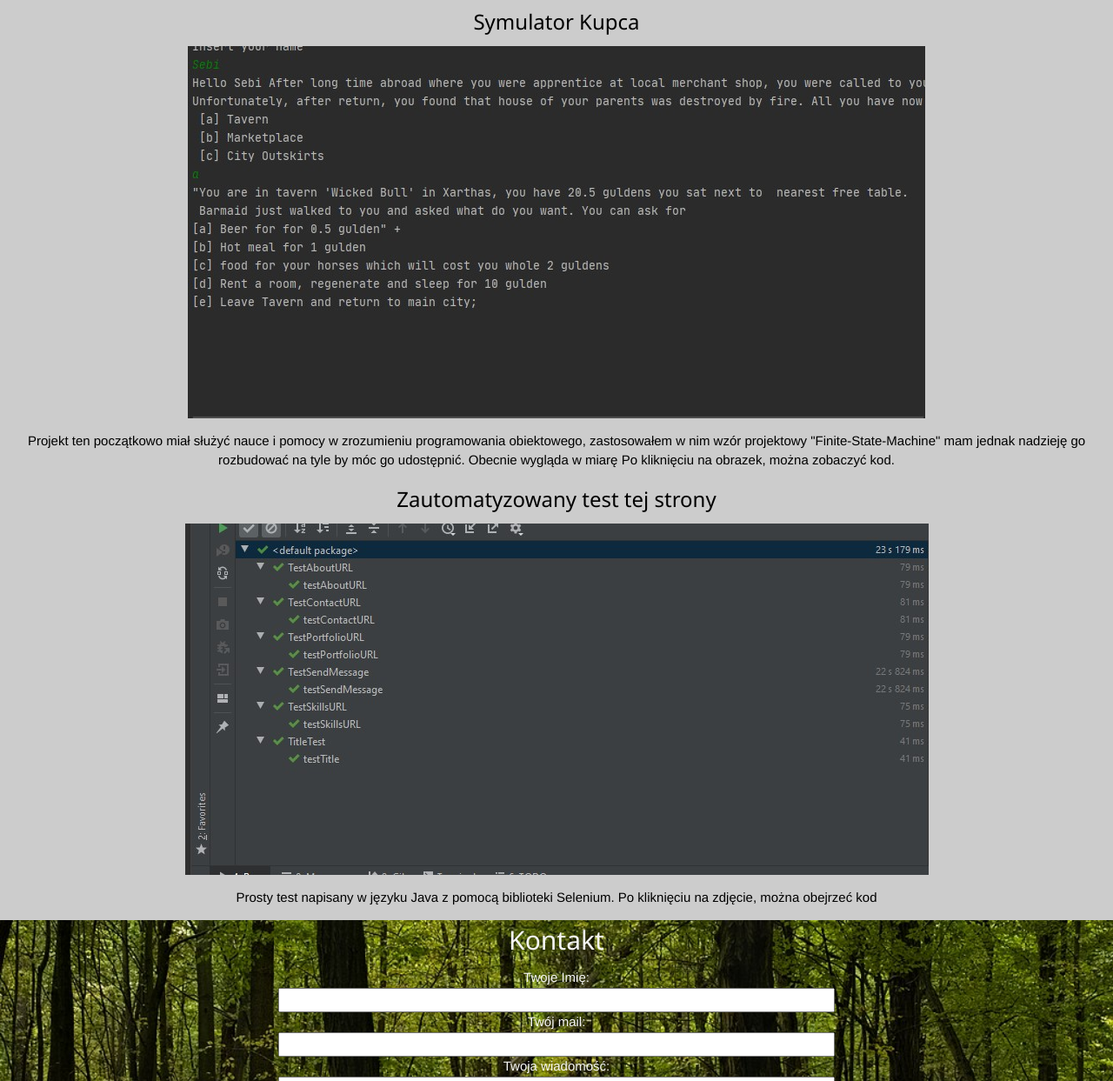
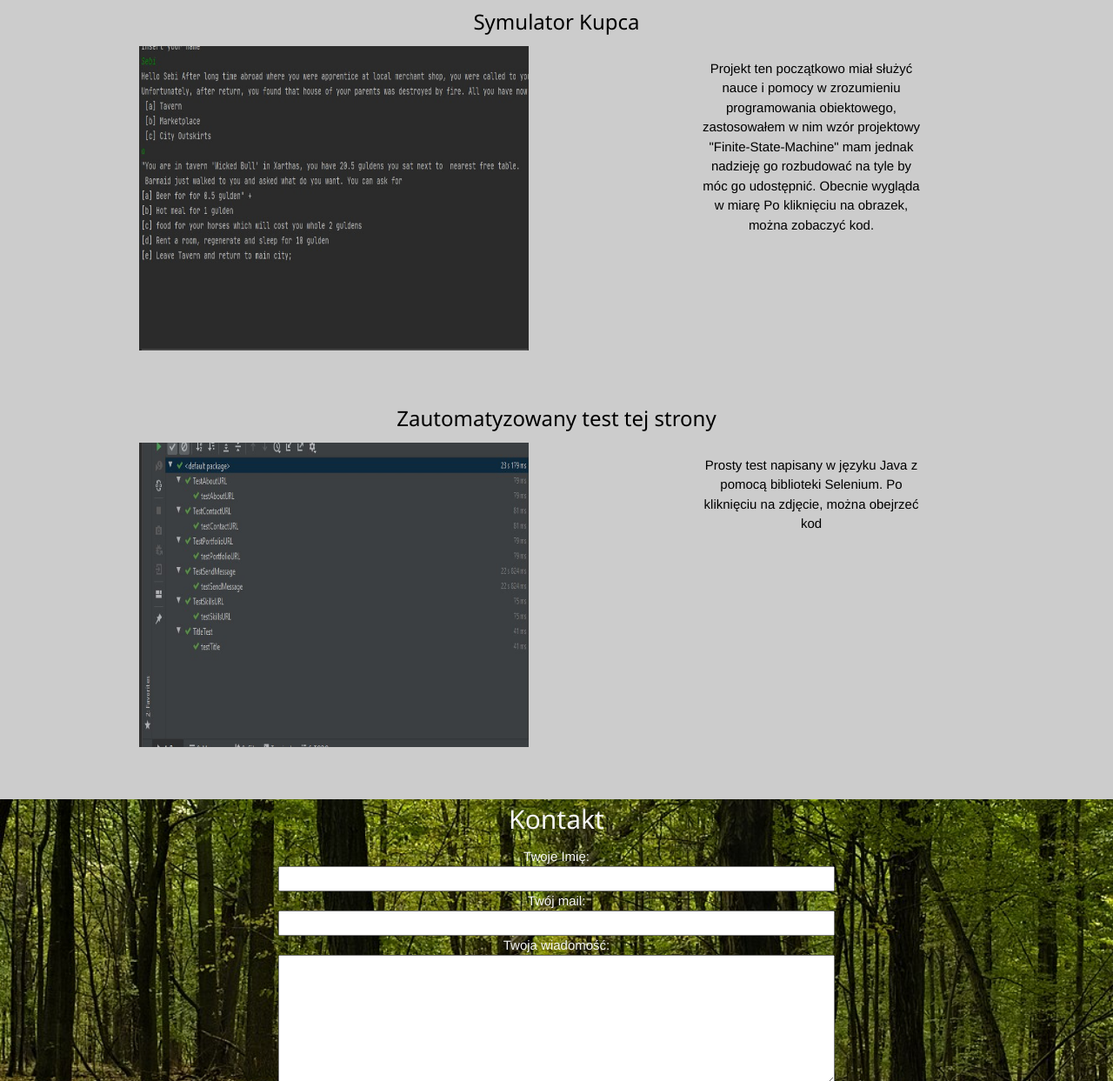
Before and after one commit to SebastianW1991/sebastianw1991.github.io, a plain HTML site: page index.html in a window 1280 px wide. Shown: the part 2067-3310 px from the top of the page at 87% size. Drawn offline with nearby package versions, Linux system fonts and the light colour scheme; a script that the page names is missing.

Commit message:
Update portfolio.css

```diff
--- a/portfolio.css
+++ b/portfolio.css
@@ -80,7 +80,60 @@ color:whitesmoke;
   margin-top: auto;
   width: auto;
  }
-
+ .imageMerchantSimContainerTitle{
+  text-align: center;
+}
+.imageMerchantSimContainer{
+  display: flex;
+  display: grid;
+  grid-template-rows: 50% 50%;
+  grid-column-gap: 5px
+}
+ .imageMerchantSim {
+  display: flex;
+  grid-area: auto;
+  height: 350px;
+  align-self: center;
+  margin-left: auto;
+  margin-right: auto;
+  margin-top: auto;
+  width: 70%;
+ }
+ .imageMerchantSimText {
+  display: block;
+  grid-area: auto;
+  height: 400px;
+  align-self: center;
+  margin-top: auto;
+  width: auto;
+ }
+ .imageTestTitle{
+  text-align: center;
+}
+.imageTestContainer{
+  display: flex;
+  display: grid;
+  grid-template-rows: 50% 50%;
+  grid-column-gap: 5px
+}
+ .imageMPortfolioTest {
+  display: flex;
+  grid-area: auto;
+  height: 350px;
+  align-self: center;
+  margin-left: auto;
+  margin-right: auto;
+  margin-top: auto;
+  width: 70%;
+ }
+ .imagePortfolioTestText {
+  display: block;
+  grid-area: auto;
+  height: 400px;
+  align-self: center;
+  margin-top: auto;
+  width: auto;
+ }
 .nameInput{
  width: 50%;
  margin-left: 25%;
@@ -196,7 +249,70 @@ body {
     grid-area: auto;
     height: 400px;
     align-self: right;
+    margin-left: 25%;
     margin-right: 25%;
     width: 40%;
    }
+
+   .imageMerchantSimContainer{
+    display: flex;
+    display: grid;
+    grid-template-columns: 50% 50%;
+    grid-template-rows: 50% 50%;
+    grid-column-gap: 5px
+
   }
+   .imageAppContainerTitle{
+    text-align: center;
+  }
+
+  .imageMerchantSim {
+    display: flex;
+    grid-area: auto;
+    height: 350px;
+    align-self: left;
+    margin-left: 25%;
+    width: 70%;
+  }
+
+  .imageMerchantSimText {
+    display: flex;
+    grid-area: auto;
+    height: 400px;
+    align-self: right;
+    margin-right: 25%;
+    margin-left: 25%;
+    width: 40%;
+   }
+   .imageTestContainer{
+    display: flex;
+    display: grid;
+    grid-template-columns: 50% 50%;
+    grid-template-rows: 50% 50%;
+    grid-column-gap: 5px
+
+  }
+   .imageTestTitle{
+    text-align: center;
+  }
+
+  .imagePortfolioTest {
+    display: flex;
+    grid-area: auto;
+    height: 350px;
+    align-self: left;
+    margin-left: 25%;
+    width: 70%;
+  }
+
+  .imagePortfolioTestText {
+    display: flex;
+    grid-area: auto;
+    height: 400px;
+    align-self: right;
+    margin-right: 25%;
+    margin-left: 25%;
+    width: 40%;
+   }
+
+  }
```
